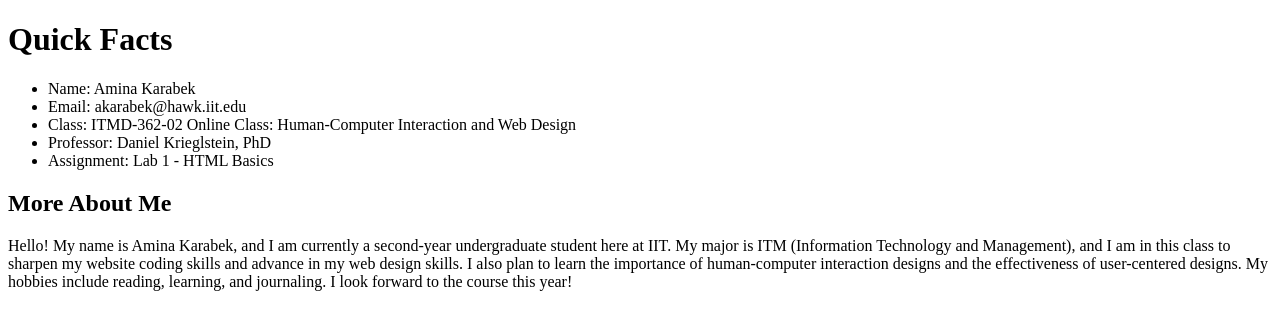
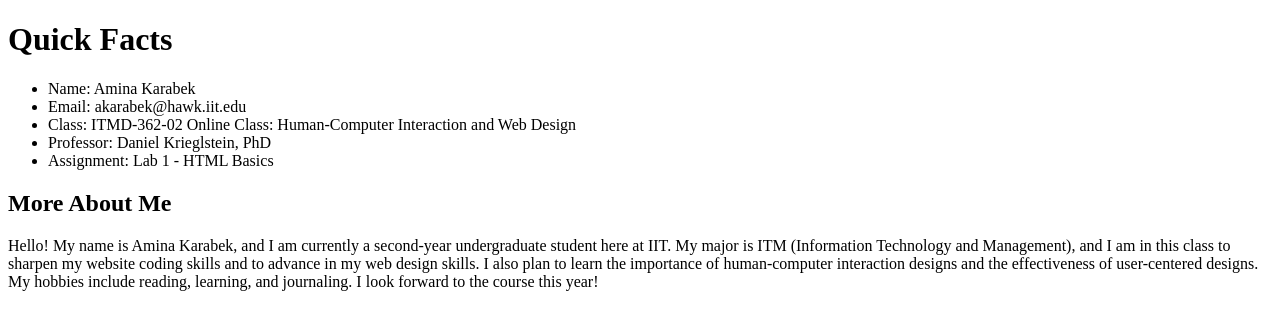
Before and after one commit to AminaK26/lab1, a plain HTML site: page index.html in a window 1280 px wide. Drawn offline with Linux system fonts and the light colour scheme.

Commit message:
Update index.html
Grammer fixes

```diff
--- a/index.html
+++ b/index.html
@@ -18,7 +18,7 @@
   <h2>More About Me</h2>
   <p>Hello! My name is Amina Karabek, and I am currently a second-year undergraduate student here at IIT.
   My major is ITM (Information Technology and Management), and I am in this class to sharpen my website
-  coding skills and advance in my web design skills. I also plan to learn the importance of human-computer
+  coding skills and to advance in my web design skills. I also plan to learn the importance of human-computer
   interaction designs and the effectiveness of user-centered designs. My hobbies include reading, learning, and
   journaling. I look forward to the course this year!</p>
 
```
